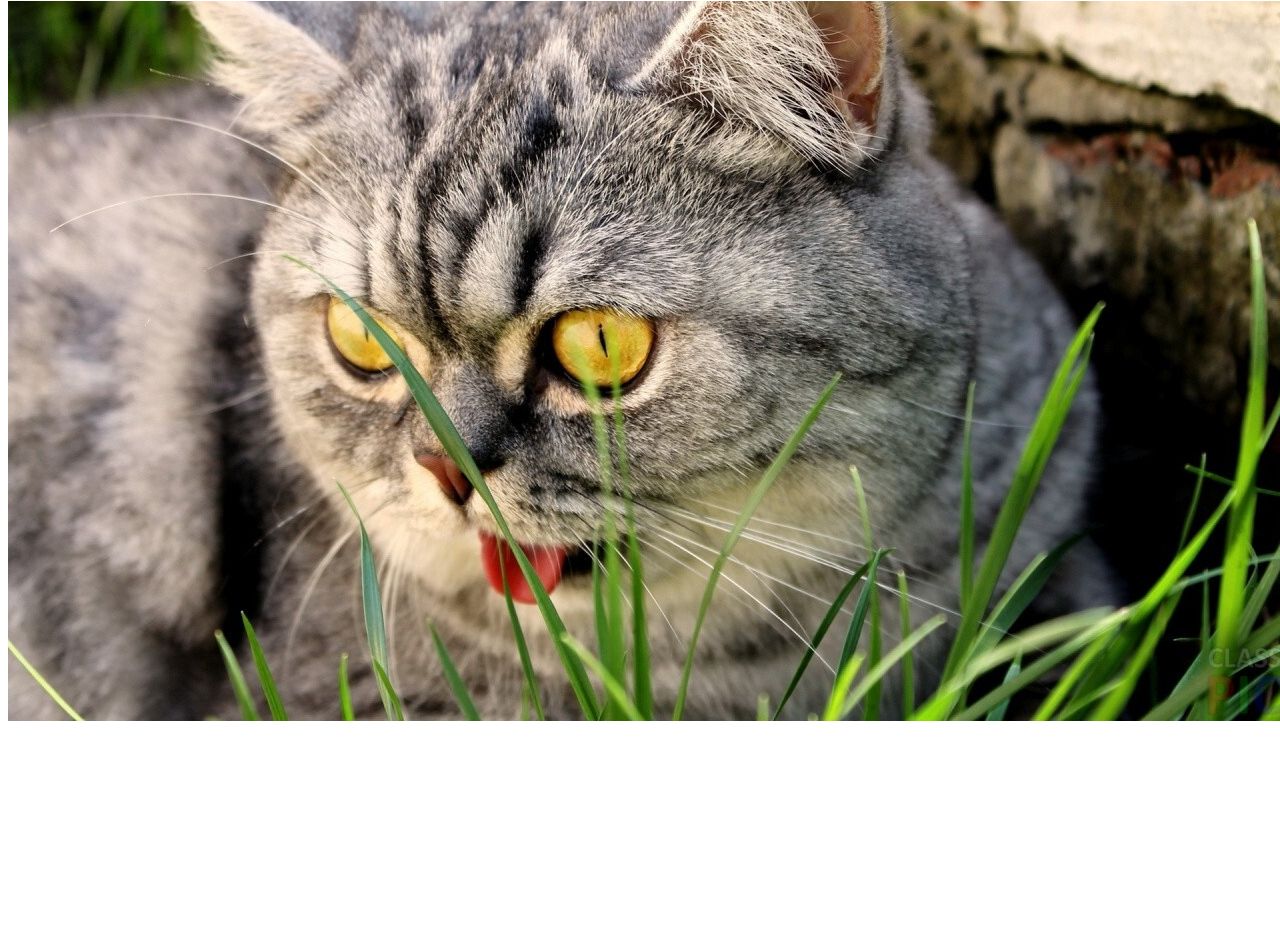
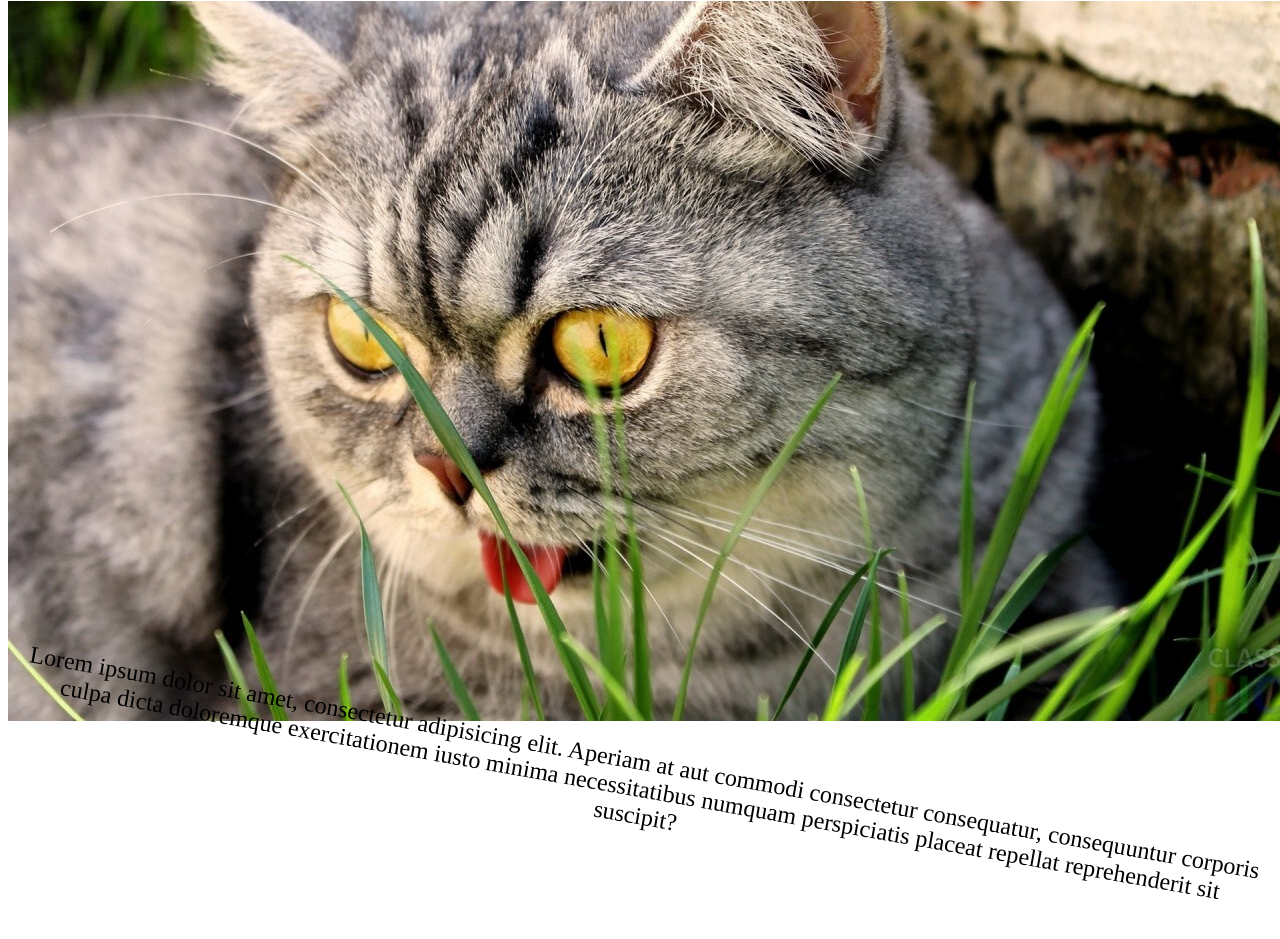
Before and after one commit to Timofey5758/lesson_1_4, a plain HTML site: page html_lesson/html_1.html in a window 1280 px wide. Shown: the part 1069-2008 px from the top of the page. Before the commit the page ends 1802 px from the top, so only its background shows below. Drawn offline with Linux system fonts and the light colour scheme.

Commit message:
Я добавил параграф в текст сайта наклонил его и разместил по центру

```diff
--- a/html_lesson/html_1.html
+++ b/html_lesson/html_1.html
@@ -43,6 +43,13 @@
     <img
     src="cat.jpeg"
     width="1280" height="720"
-    alt="Котик, который сидит в траве и показывает язык">
+    alt="Котик, который сидит в траве и показывает язык"/>
+
+    <p class = 'paragraph-4'>
+        Lorem ipsum dolor sit amet, consectetur adipisicing elit.
+        Aperiam at aut commodi consectetur consequatur,
+        consequuntur corporis culpa dicta doloremque exercitationem iusto
+        minima necessitatibus numquam perspiciatis placeat repellat reprehenderit sit suscipit?
+    </p>
 </body>
 </html>
--- a/html_lesson/styles.css
+++ b/html_lesson/styles.css
@@ -37,3 +37,9 @@ padding-left: 30px;
 font-weight: bold;
 font-family: Corier New;
 }
+
+.paragraph-4 {
+font-size:24px;
+transform:rotate(10deg);
+text-align: center;
+}
```
